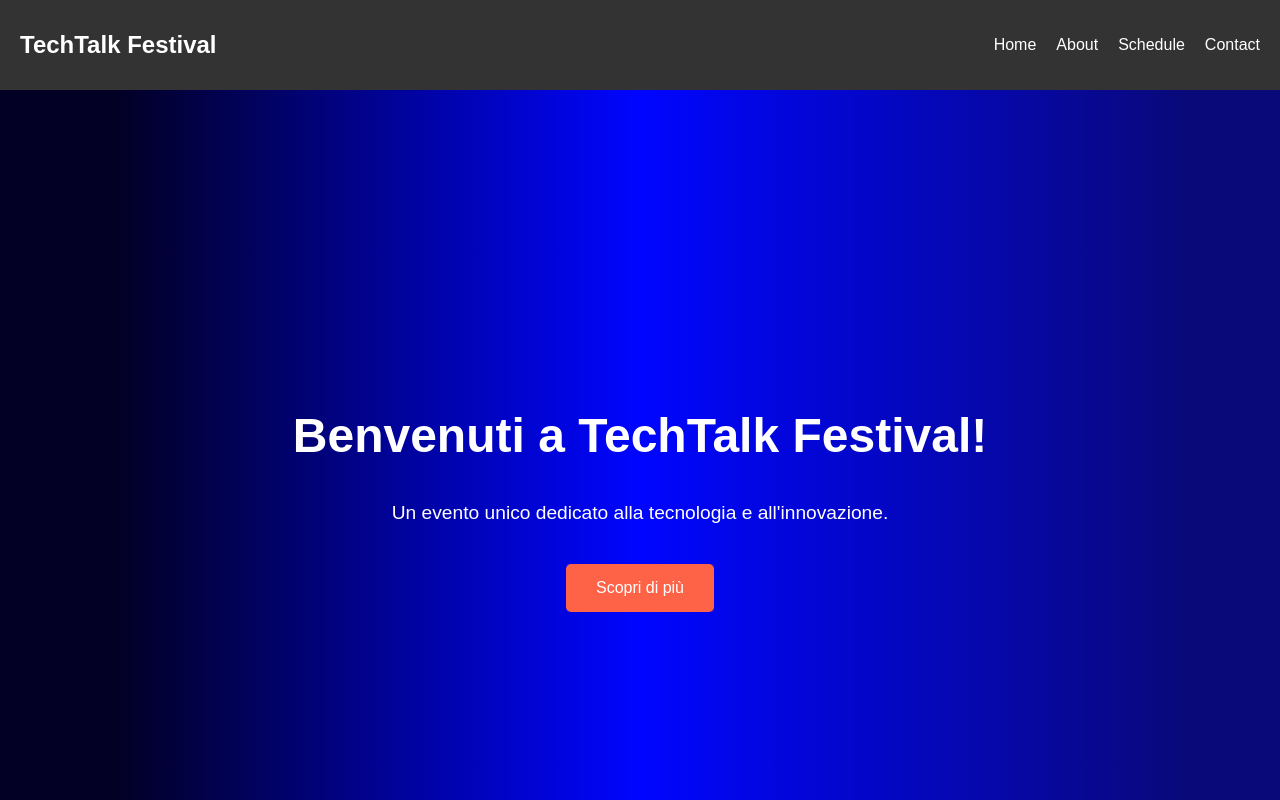
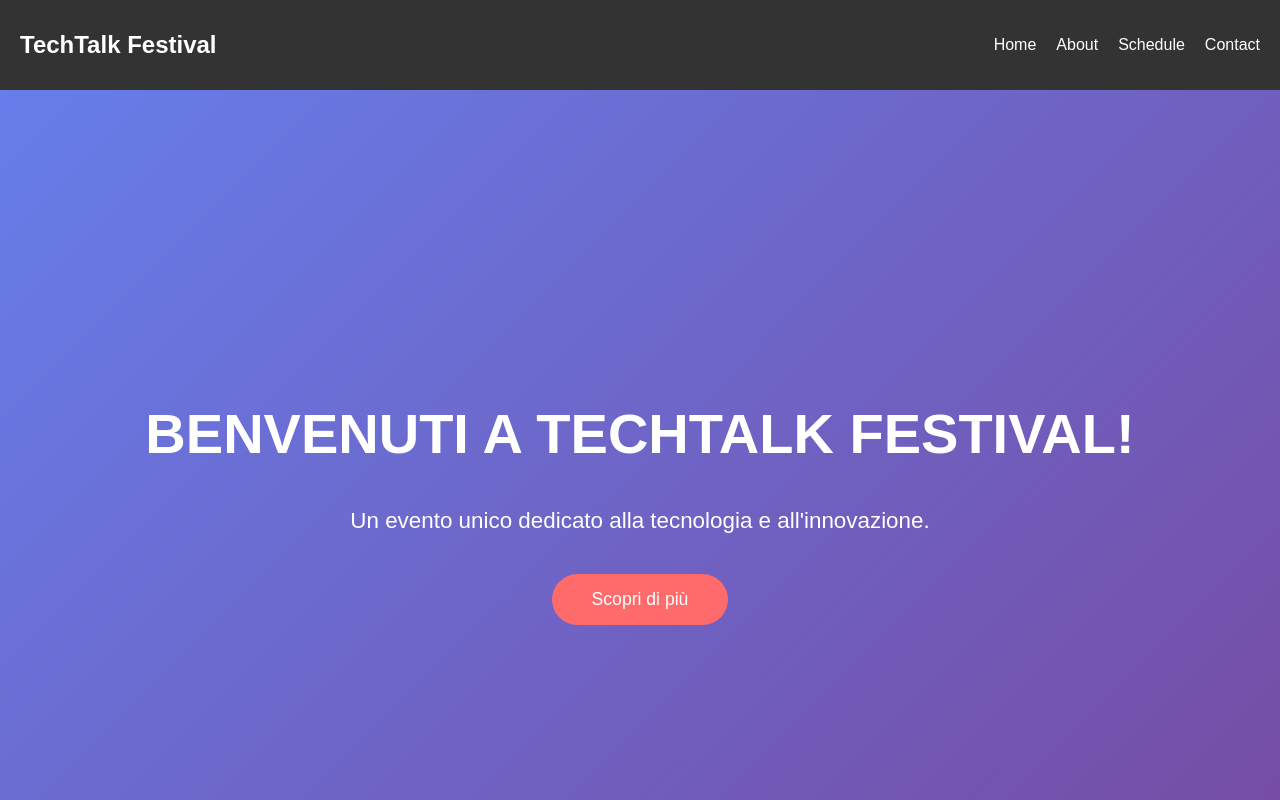
Before and after one commit to zVandre/sitoscuola, a React (Create React App) app: page / in a window 1280 px wide. Shown: the top 800 px of the page. Built offline with nearby package versions, Linux system fonts and the light colour scheme.

Commit message:
Update Hero.css

```diff
--- a/src/components/Hero.css
+++ b/src/components/Hero.css
@@ -4,29 +4,36 @@
   align-items: center;
   justify-content: center;
   height: 100vh;
-    background: rgb(2,0,36);
-    background: linear-gradient(90deg, rgba(2,0,36,1) 9%, rgba(0,5,255,1) 50%, rgba(9,9,121,1) 93%);
+  /* Gradient moderno al posto dell'immagine */
+  background: linear-gradient(135deg, #667eea, #764ba2);
   text-align: center;
   color: #fff;
+  padding: 0 20px;
 }
 
 .hero h1 {
-    font-size: 3rem;
+  font-size: 3.5rem;
   margin-bottom: 20px;
+  text-transform: uppercase;
 }
 
 .hero p {
-    font-size: 1.2rem;
+  font-size: 1.4rem;
   margin-bottom: 40px;
+  max-width: 600px;
 }
 
 .cta-button {
-    padding: 15px 30px;
-    font-size: 1rem;
-    background-color: #ff6347;
+  padding: 15px 40px;
+  font-size: 1.1rem;
+  background-color: #ff6b6b;
   color: #fff;
   border: none;
   cursor: pointer;
-    border-radius: 5px;
-    transition: transform 0.3s;
+  border-radius: 50px;
+  transition: transform 0.3s, background-color 0.3s;
 }
+
+.cta-button:hover {
+  background-color: #ff8787;
+}
```
Lines whose indentation alone changed are shown as unchanged.
